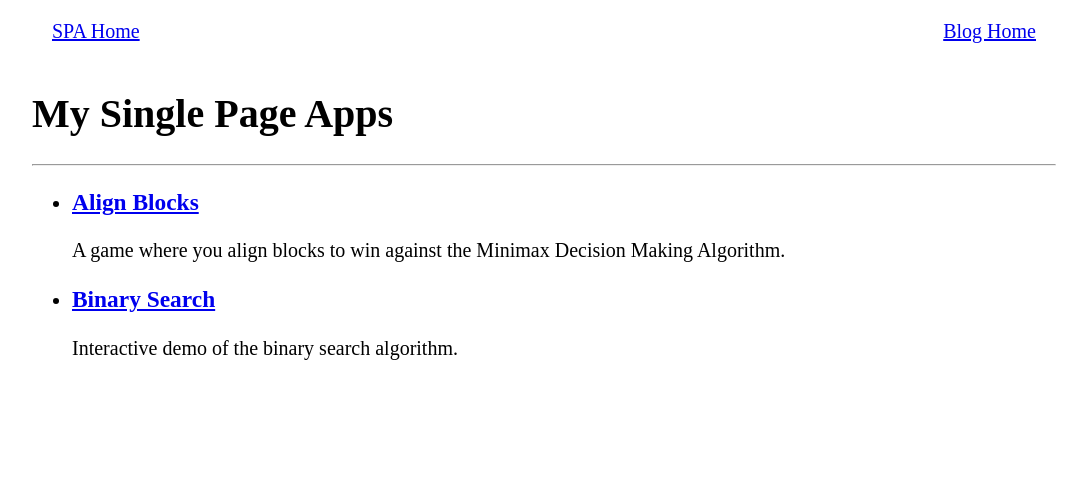
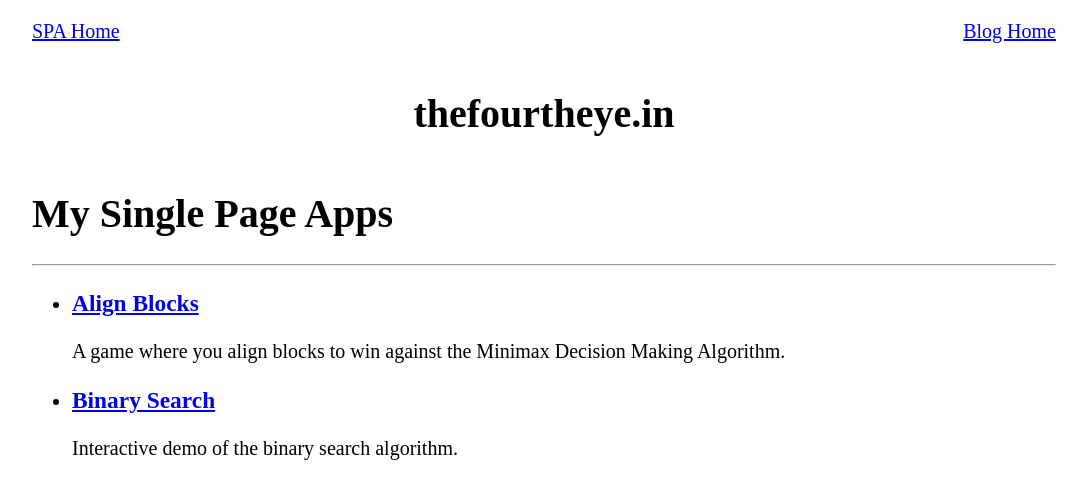
Before and after one commit to thefourtheye/spas, a Next.js app: page / in a window 1280 px wide. Shown: the top 498 px of the page, without its empty margins (96-1183 px from the left). Built offline with nearby package versions, Linux system fonts and the light colour scheme.

Commit message:
feat(spas): add a shared header with the site title
Each app had its own top row, so the links and titles differed between
pages. Move the navigation into the root layout with SPA Home on the left,
Blog Home on the right, and thefourtheye.in as a centered header, so every
app shows the same top row.

```diff
--- a/app/layout.js
+++ b/app/layout.js
@@ -11,19 +11,28 @@ export default function RootLayout({ children }) {
             <body style={{ margin: "auto", maxWidth: 1024 }}>
                 <div id="wrapper">
                     <div className="content">
-                        <div>
+                        <header
+                            style={{
+                                display: "flex",
+                                flexDirection: "column",
+                                alignItems: "center",
+                                marginBottom: "0.5rem",
+                            }}
+                        >
                             <nav
                                 style={{
                                     display: "flex",
                                     justifyContent: "space-between",
                                     alignItems: "center",
+                                    width: "100%",
                                     padding: "1rem",
                                 }}
                             >
                                 <Link href="/">SPA Home</Link>
                                 <Link href="http://thefourtheye.in">Blog Home</Link>
                             </nav>
-                        </div>
+                            <h1 style={{ textAlign: "center" }}>thefourtheye.in</h1>
+                        </header>
                         {children}
                     </div>
                 </div>
```
